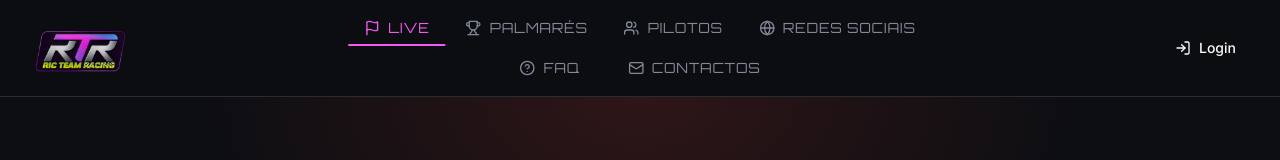
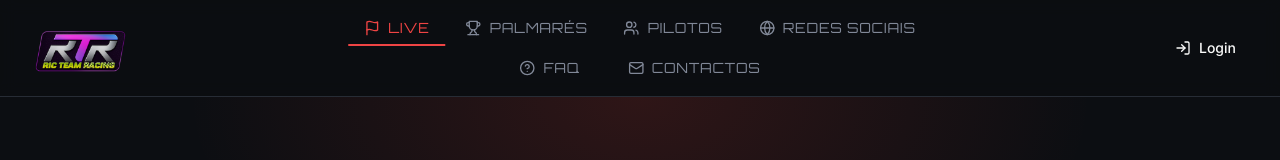
Before and after one commit to eduazevedo2000/rtr_hub, a React (Vite) app: page / in a window 1280 px wide. Shown: the top 160 px of the page. Built offline with nearby package versions, Linux system fonts and the light colour scheme; no server answers; the database is empty; the HTML template or start-up script is replaced by a standard one.

Commit message:
Enhance Header component navigation styling
- Updated navigation link styles in Header component to differentiate active and live links.
- Introduced new color classes for improved visual feedback on link states.
- Modified underline behavior for active links to enhance user experience.

```diff
--- a/src/components/layout/Header.tsx
+++ b/src/components/layout/Header.tsx
@@ -22,21 +22,31 @@ export function Header() {
 
   const NavLink = ({ item, className = "" }: { item: (typeof navItems)[0]; className?: string }) => {
     const isActive = location.pathname === item.path;
+    const isLive = item.path === "/";
     const Icon = item.icon;
+
+    const colorClasses = isLive
+      ? isActive
+        ? "text-red-500"
+        : "text-red-500/80 hover:text-red-500"
+      : isActive
+        ? "text-primary"
+        : "text-muted-foreground hover:text-foreground";
+
+    const underlineClass = isActive ? (isLive ? "bg-red-500" : "bg-primary") : "";
+
     return (
       <Link key={item.path} to={item.path} className={className}>
         <motion.div
-          className={`relative flex items-center gap-2 px-4 py-2 font-racing text-sm uppercase tracking-wider transition-colors ${
-            isActive ? "text-primary" : "text-muted-foreground hover:text-foreground"
-          }`}
+          className={`relative flex items-center gap-2 px-4 py-2 font-racing text-sm uppercase tracking-wider transition-colors ${colorClasses}`}
           whileHover={{ y: -2 }}
           whileTap={{ y: 0 }}
         >
           <Icon className="h-4 w-4" />
           {item.label}
-          {isActive && (
+          {isActive && underlineClass && (
             <motion.div
-              className="absolute bottom-0 left-0 right-0 h-0.5 bg-primary"
+              className={`absolute bottom-0 left-0 right-0 h-0.5 ${underlineClass}`}
               layoutId="activeNav"
               initial={false}
             />
```
